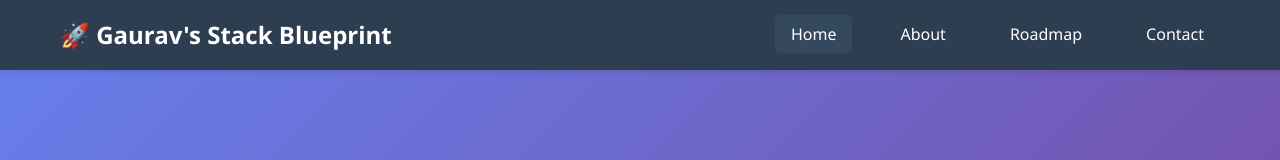
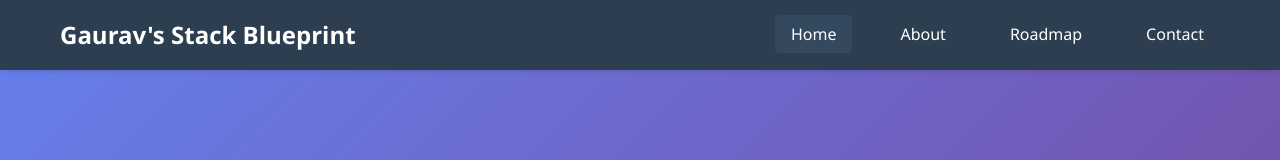
Before and after one commit to gaurav-ml1/gaurav-ml1.github.io, a plain HTML site: page index.html in a window 1280 px wide. Shown: the top 160 px of the page. Drawn offline with Linux system fonts and the light colour scheme.

Commit message:
Remove rocket emoji from logo text

```diff
--- a/index.html
+++ b/index.html
@@ -9,7 +9,7 @@
 <body>
     <nav class="navbar">
         <div class="container">
-            <div class="logo">🚀 Gaurav's Stack Blueprint</div>
+            <div class="logo">Gaurav's Stack Blueprint</div>
             <ul class="nav-links">
                 <li><a href="index.html" class="active">Home</a></li>
                 <li><a href="about.html">About</a></li>
```
